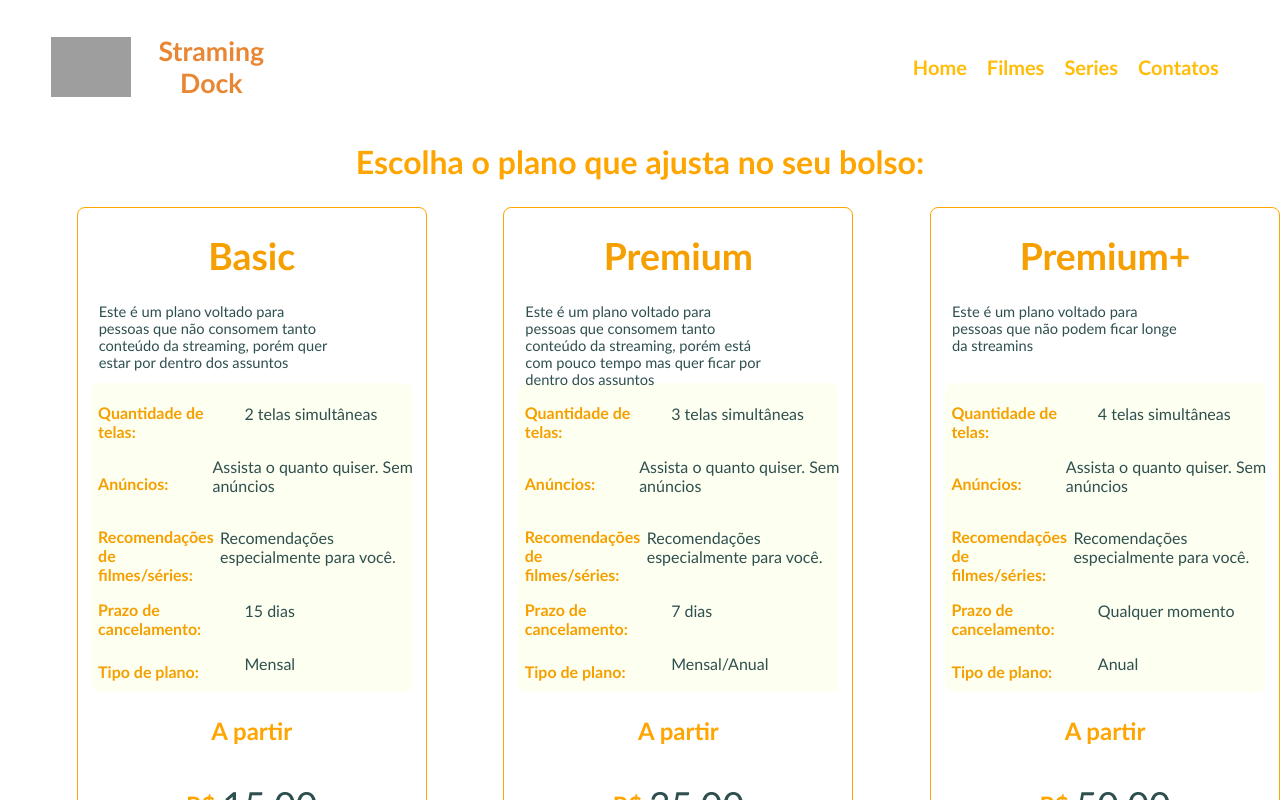
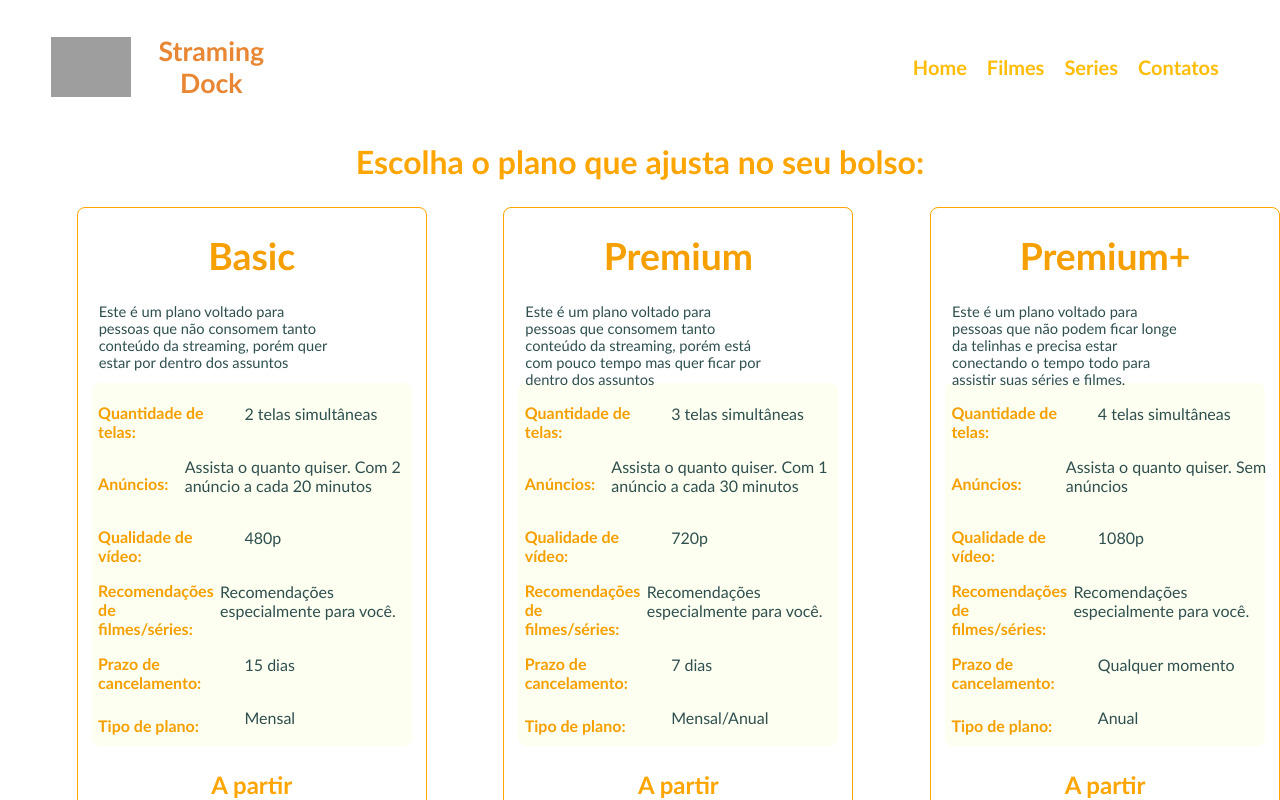
Before and after one commit to JonissonGomes/globotech-react, a React (Create React App) app in the folder streaming-academy/: page / in a window 1280 px wide. Shown: the top 800 px of the page. Built offline with nearby package versions, Linux system fonts and the light colour scheme; grey boxes are pictures that could not be loaded.

Commit message:
Adicionando e ajustando inforações

```diff
--- a/streaming-academy/src/pages/Home/index.tsx
+++ b/streaming-academy/src/pages/Home/index.tsx
@@ -6,7 +6,7 @@ export const Home = () => {
       name: "Basic",
       description:
         "Este é um plano voltado para pessoas que não consomem tanto conteúdo da streaming, porém quer estar por dentro dos assuntos",
-      sponsors: "Assista o quanto quiser. Sem anúncios",
+      advertisement: "Assista o quanto quiser. Com 2 anúncio a cada 20 minutos",
       recomendation: "Recomendações especialmente para você.",
       cancellationTime: "15 dias",
       valor: 15,
@@ -18,7 +18,7 @@ export const Home = () => {
       name: "Premium",
       description:
         "Este é um plano voltado para pessoas que consomem tanto conteúdo da streaming, porém está com pouco tempo mas quer ficar por dentro dos assuntos",
-      sponsors: "Assista o quanto quiser. Sem anúncios",
+      advertisement: "Assista o quanto quiser. Com 1 anúncio a cada 30 minutos",
       recomendation: "Recomendações especialmente para você.",
       cancellationTime: "7 dias",
       valor: 35,
@@ -29,8 +29,8 @@ export const Home = () => {
     {
       name: "Premium+",
       description:
-        "Este é um plano voltado para pessoas que não podem ficar longe da streamins",
-      sponsors: "Assista o quanto quiser. Sem anúncios",
+        "Este é um plano voltado para pessoas que não podem ficar longe da telinhas e precisa estar conectando o tempo todo para assistir suas séries e filmes.",
+      advertisement: "Assista o quanto quiser. Sem anúncios",
       recomendation: "Recomendações especialmente para você.",
       cancellationTime: "Qualquer momento",
       valor: 50,
@@ -58,7 +58,12 @@ export const Home = () => {
 
               <p className={"labelTopics"}>
                 <p className="labelTitle">Anúncios:</p>
-                <p className={"labelContent"}>{plan.sponsors}</p>
+                <p className={"labelContent"}>{plan.advertisement}</p>
+              </p>
+
+              <p className={"labelTopics"}>
+                <p className="labelTitle">Qualidade de vídeo:</p>
+                <p className={"labelContent"}>{plan.resolution}</p>
               </p>
 
               <p className={"labelTopics"}>
```
